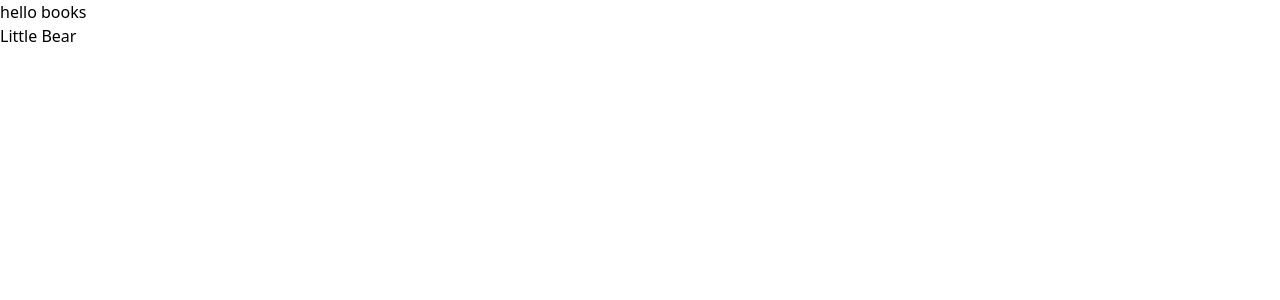
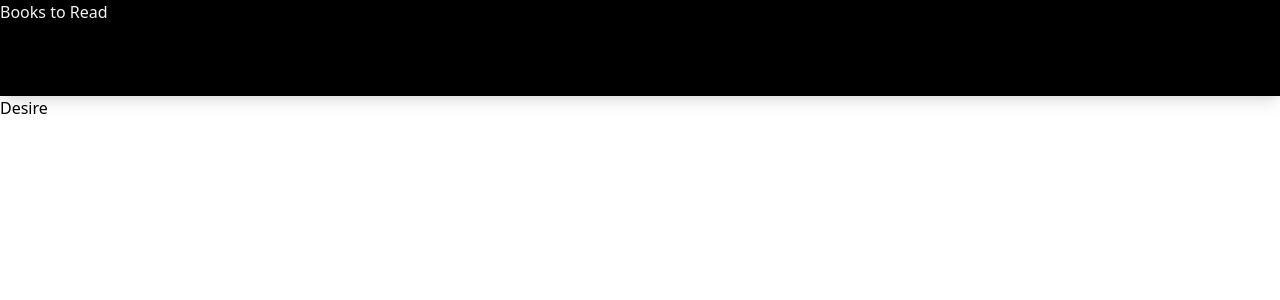
Before and after one commit to Deewiliams/keep-book-record, a React (Create React App) app: page / in a window 1280 px wide. Shown: the top 300 px of the page. Built offline with nearby package versions, Linux system fonts and the light colour scheme.

Commit message:
added useContext

```diff
--- a/src/App.js
+++ b/src/App.js
@@ -1,12 +1,17 @@
 
 import './App.css';
 import BookList from './Components/BookList';
+import Header from './Components/Header'
+import {BooksProvider} from './Components/BooksContext'
 
 function App() {
   return (
+    <BooksProvider>
     <div className="App">
+      <Header />
      <BookList />
     </div>
+    </BooksProvider>
   );
 }
 
--- a/src/Components/BookList.js
+++ b/src/Components/BookList.js
@@ -1,22 +1,19 @@
-import React, {useState} from 'react'
-// import Books from './Books'
+import React, {useContext} from 'react'
+import { BooksContext } from './BooksContext'
 
 const BookList = () => {
-    const [books, SetBooks] = useState([{
-        name: 'Little Bear',
-        date: '2021.09.5',
-        time: '11:00',
-        id: 1
-    }])
+    const value = useContext(BooksContext)
+
+
 
     return (
         <div>
-            <h1>hello books</h1>
-            {
+            <h1>{value}</h1>
+            {/* {
                 books.map(book => (
                    <h1>{book.name}</h1>
                 ))
-            }
+            } */}
         </div>
     )
 }
--- /dev/null
+++ b/src/Components/BooksContext.js
@@ -0,0 +1,19 @@
+import React, {useState, createContext} from 'react'
+
+export const BooksContext = createContext();
+
+export const BooksProvider = (props) => {
+
+    const [books, SetBooks] = useState([{
+        name: 'Little Bear',
+        date: '2021.09.5',
+        time: '11:00',
+        id: 1
+    }])
+
+    return (
+       <BooksContext.Provider value={'Desire'}>
+           {props.children}
+       </BooksContext.Provider>
+    )
+}
--- /dev/null
+++ b/src/Components/Header.js
@@ -0,0 +1,11 @@
+import React from 'react'
+
+const Header = () => {
+    return (
+        <div className="bg-black h-24 shadow-lg">
+            <h1 className="text-gray-100">Books to Read</h1>
+        </div>
+    )
+}
+
+export default Header
```
